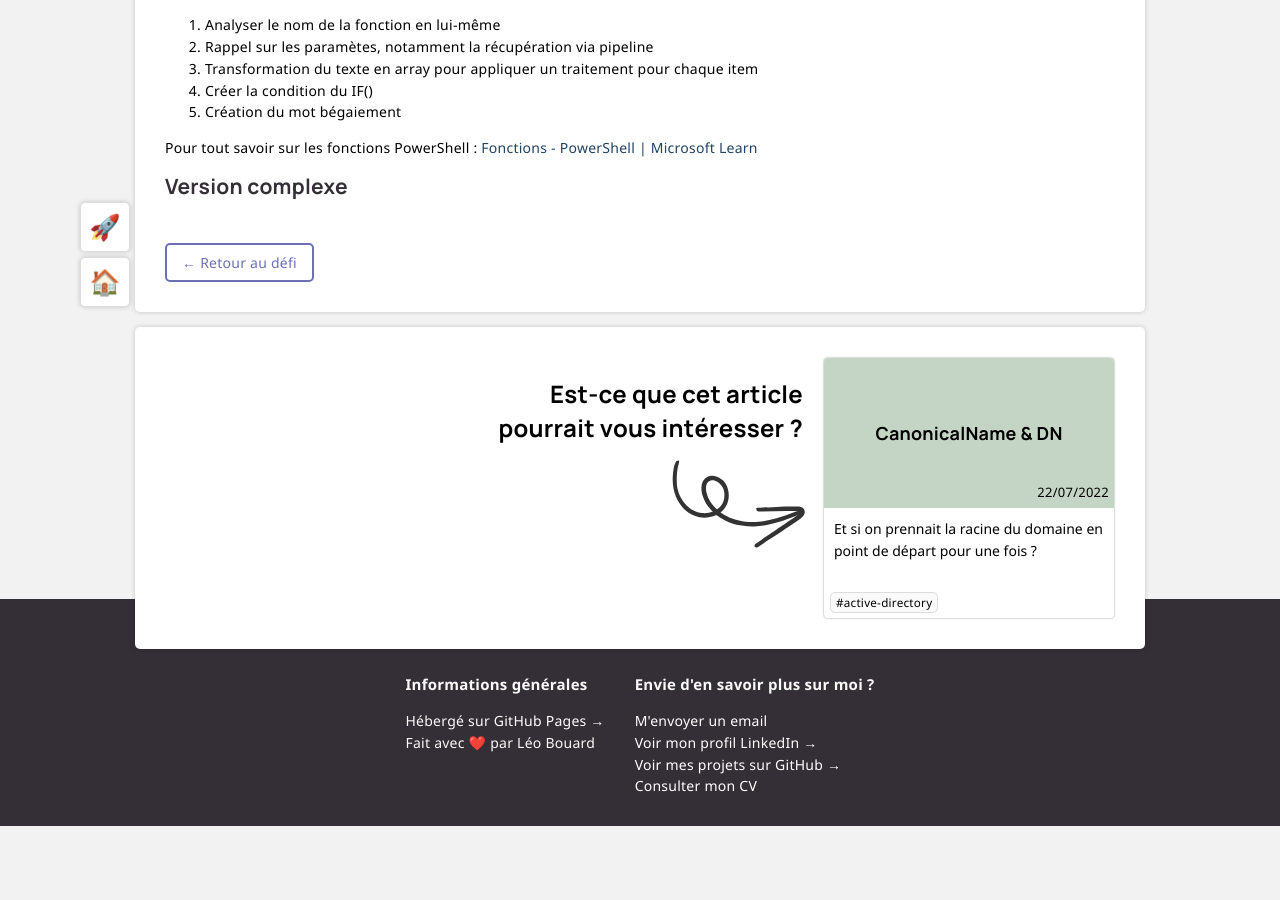
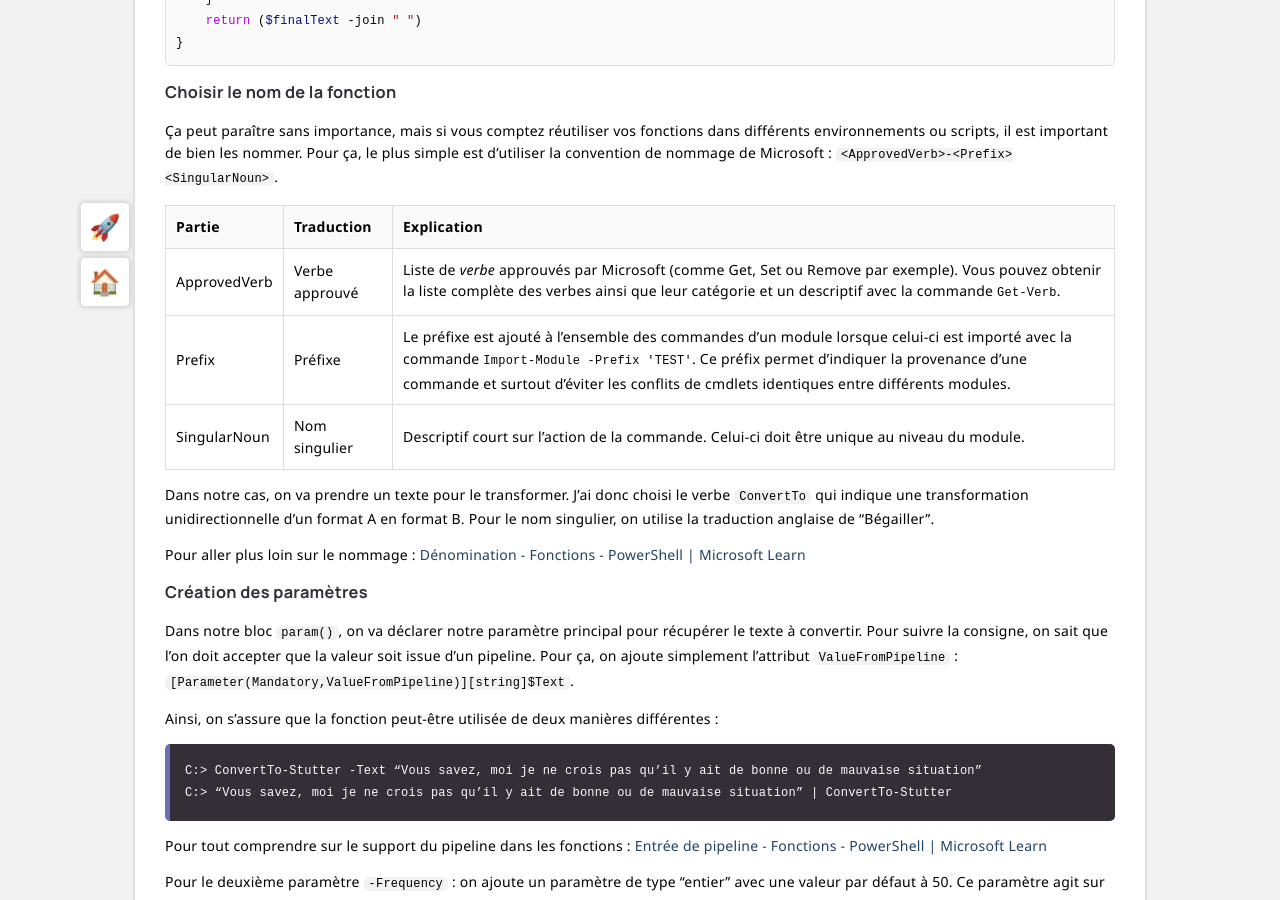
Before and after one commit to leobouard/leobouard.github.io, a Jekyll site: the page built from _posts/2021-09-28-begaiement-soluce.md, in a window 1280 px wide and 900 px high, scrolled down 622 px. Built offline with Jekyll 4.4.1, drawn with Linux system fonts in a browser that asks for light colours; some web fonts are replaced; before the commit the page ends 1448 px from its top, so only the background shows below that; some of the changed text lies outside the part shown.

Commit message:
Ajout de contenu

````diff
--- a/_posts/2021-09-28-begaiement-soluce.md
+++ b/_posts/2021-09-28-begaiement-soluce.md
@@ -13,38 +13,79 @@ Cette version est simple et efficace, avec un nombre de paramètres limités. El
 
 ```powershell
 function ConvertTo-Stutter {
-    param([Parameter(Mandatory,ValueFromPipeline)][string]$Text)
+    param(
+        [Parameter(Mandatory,ValueFromPipeline)][string]$Text,
+        [int]$Frequency = 50
+    )
 
     $finalText = $Text -split ' ' | ForEach-Object {
-        if ($_ -match '^[A-z]{3}' -and $_.Length -gt 5 -and ((0,1 | Get-Random) -eq 1)) {
-                "$($_.Substring(0,2))… "*2 + $_
+        if ($_ -match '^[A-z]{5}' -and ((0..100 | Get-Random) -le $Frequency)) {
+            "$($_.Substring(0,2))… "*2 + $_
         } else { $_ }
     }
     return ($finalText -join " ")
 }
 ```
 
-1. Analyser le nom de la fonction en lui-même
-2. Rappel sur les paramètes, notamment la récupération via pipeline
-3. Transformation du texte en array pour appliquer un traitement pour chaque item
-4. Créer la condition du IF()
-5. Création du mot bégaiement
+### Choisir le nom de la fonction
 
-Pour tout savoir sur les fonctions PowerShell :  [Fonctions - PowerShell \| Microsoft Learn](https://learn.microsoft.com/powershell/scripting/learn/ps101/09-functions)
+Ça peut paraître sans importance, mais si vous comptez réutiliser vos fonctions dans différents environnements ou scripts, il est important de bien les nommer. Pour ça, le plus simple est d'utiliser la convention de nommage de Microsoft : `<ApprovedVerb>-<Prefix><SingularNoun>`.
 
-## Version complexe
+Partie | Traduction | Explication
+------ | ---------- | -----------
+ApprovedVerb | Verbe approuvé | Liste de *verbe* approuvés par Microsoft (comme Get, Set ou Remove par exemple). Vous pouvez obtenir la liste complète des verbes ainsi que leur catégorie et un descriptif avec la commande `Get-Verb`.
+Prefix | Préfixe | Le préfixe est ajouté à l'ensemble des commandes d'un module lorsque celui-ci est importé avec la commande `Import-Module -Prefix 'TEST'`. Ce préfix permet d'indiquer la provenance d'une commande et surtout d'éviter les conflits de cmdlets identiques entre différents modules.
+SingularNoun | Nom singulier | Descriptif court sur l'action de la commande. Celui-ci doit être unique au niveau du module.
+
+Dans notre cas, on va prendre un texte pour le transformer. J'ai donc choisi le verbe `ConvertTo` qui indique une transformation unidirectionnelle d'un format A en format B. Pour le nom singulier, on utilise la traduction anglaise de "Bégailler".
+
+Pour aller plus loin sur le nommage : [Dénomination - Fonctions - PowerShell \| Microsoft Learn](https://learn.microsoft.com/fr-fr/powershell/scripting/learn/ps101/09-functions?view=powershell-7.3#naming)
+
+### Création des paramètres
+
+Dans notre bloc `param()`, on va déclarer notre paramètre principal pour récupérer le texte à convertir. Pour suivre la consigne, on sait que l'on doit accepter que la valeur soit issue d'un pipeline. Pour ça, on ajoute simplement l'attribut `ValueFromPipeline` : `[Parameter(Mandatory,ValueFromPipeline)][string]$Text`.
+
+Ainsi, on s'assure que la fonction peut-être utilisée de deux manières différentes :
+
+> C:> ConvertTo-Stutter -Text "Vous savez, moi je ne crois pas qu’il y ait de bonne ou de mauvaise situation"\
+> C:> "Vous savez, moi je ne crois pas qu’il y ait de bonne ou de mauvaise situation" | ConvertTo-Stutter
+
+Pour tout comprendre sur le support du pipeline dans les fonctions : [Entrée de pipeline - Fonctions - PowerShell \| Microsoft Learn](https://learn.microsoft.com/fr-fr/powershell/scripting/learn/ps101/09-functions?view=powershell-7.3#pipeline-input)
+
+Pour le deuxième paramètre `-Frequency` : on ajoute un paramètre de type "entier" avec une valeur par défaut à 50. Ce paramètre agit sur la probabilité qu'un mot soit soumis au traitement.
+
+### Transformation du texte
+
+`$Text -split ' '` : on va découper le texte en un tableau qui contient autant d'éléments qu'il y a de mots (on coupe à chaque espace). On effectue cette action pour ensuite appliquer un traitement indépendant à chaque mot dans la boucle `ForEach-Object` qui suit.
+
+### Condition de traitement
+
+On ne veut pas apporter un traitement à tout les mots de notre phrase : il faut que ceux-ci correspondent à certains critères :
+
+- `$_ -match '^[A-z]{3}'` : on vérifie via une expression régulière que le mot commence par 5 lettres consécutives. Cette méthode est meilleure que le fait de mesure la longueur de la chaine de caractère (avec `.Length`), puisqu'elle permet en plus d'éliminer les mots qui contiennent un apostrophe ou un tiret (comme *rez-de-chaussée* ou *j'adore*)
+- `((0..100 | Get-Random) -le $Frequency)` : ici on va tier au sort pour savoir si le mot doit être soumis au traitement. Plus la valeur du paramètre `-Frequency` est élevée, plus il y a de chances que le mot soit soumis au traitement.
+
+Si le mot ne correspond pas au critère, alors il ne sera pas soumis à une modification.
+
+### Création de la nouvelle chaine de caractère
+
+Le traitement est le suivant : `"$($_.Substring(0,2))… "*2 + $_` qui est composé de trois parties :
+
+1. `$_.Substring(0,2)` : on récupère les deux premiers caractères du mot. Les paramètres de la méthode indiquent que l'on commence au caractère 0 pour s'arrêter au bout de 2 lettres.
+2. `"…"*2` : on va répéter deux fois la chaine de caractère entre guillemets
+3. `+ $_` : on ajoute notre mot complet à la fin
+
+Ce qui nous permet de convertir le mot "bonjour" en "bo…bo…bonjour".
 
 <!--
 
 ## Version "j'ai poussé un peu trop loin pour un simple défi"
 
 ```powershell
-function Begaiement {
+function ConvertTo-Stutter {
     param(
-        [string]$Text,
-        [int]$StutterFrequency,
-        [string]$StutterCharacter,
-        [int]$MinimalWordLength,
+        [Parameter(Mandatory,ValueFromPipeline)][string]$Text,
+        [int]$Frequency = 50,
         [switch]$OutLoud
     )
 
````
Also changed, not shown: _posts/2021-09-28-begaiement.md (+1 -1 lines).
